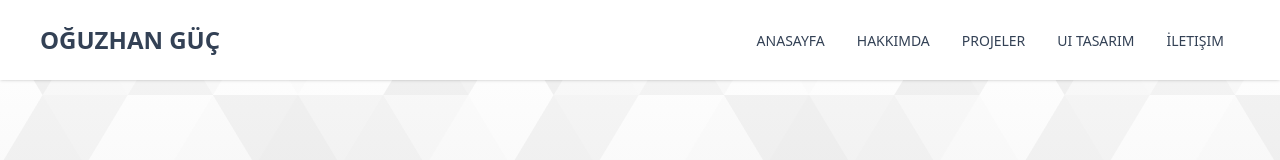
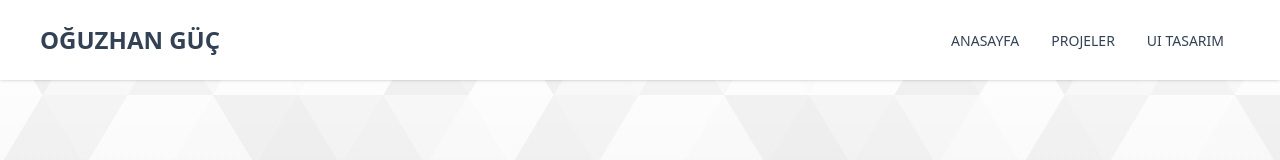
Before and after one commit to ogzcode/My-Portfolio, a React (Vite) app: page /design in a window 1280 px wide. Shown: the top 160 px of the page. Built offline with nearby package versions, Linux system fonts and the light colour scheme.

Commit message:
Added the 20th day design

```diff
--- a/src/components/Header.jsx
+++ b/src/components/Header.jsx
@@ -1,15 +1,13 @@
 import { Link } from "react-router-dom";
 
-function Header(){
+function Header() {
     return (
         <header className="bg-white fixed top-0 left-0 shadow w-full flex justify-between items-center py-6 px-10 z-10">
             <h1 className="text-slate-700 uppercase hover:text-yellow-400 text-2xl cursor-pointer font-bold transition-colors">Oğuzhan Güç</h1>
             <nav>
                 <Link className="mx-4 text-sm uppercase text-slate-700 hover:text-yellow-400 transition-colors" to={"/"}>Anasayfa</Link>
-                <a className="mx-4 text-sm uppercase text-slate-700 hover:text-yellow-400 transition-colors" href="#about">Hakkımda</a>
                 <Link className="mx-4 text-sm uppercase text-slate-700 hover:text-yellow-400 transition-colors" to={"/project"}>Projeler</Link>
                 <Link className="mx-4 text-sm uppercase text-slate-700 hover:text-yellow-400 transition-colors" to={"/design"}>UI Tasarım</Link>
-                <a className="mx-4 text-sm uppercase text-slate-700 hover:text-yellow-400 transition-colors" href="#contact">İletişim</a>
             </nav>
         </header>
     );
--- a/src/components/desing/Design.jsx
+++ b/src/components/desing/Design.jsx
@@ -19,6 +19,7 @@ import day16 from "./img/day16.svg";
 import day17 from "./img/day17.svg";
 import day18 from "./img/day18.svg";
 import day19 from "./img/day19.svg";
+import day20 from "./img/day20.svg";
 
 function Card({ count, img }) {
     return (
@@ -31,7 +32,7 @@ function Card({ count, img }) {
 
 function Design() {
     const data = [day1, day2, day3, day4, day5, day6, day7, day8, day9, day10, day11,
-        day12, day13, day14, day15, day16, day17, day18, day19
+        day12, day13, day14, day15, day16, day17, day18, day19, day20
     ];
     return (
         <div className="min-h-screen py-6">
```
Also changed, not shown: src/components/desing/img/day20.svg (added).
